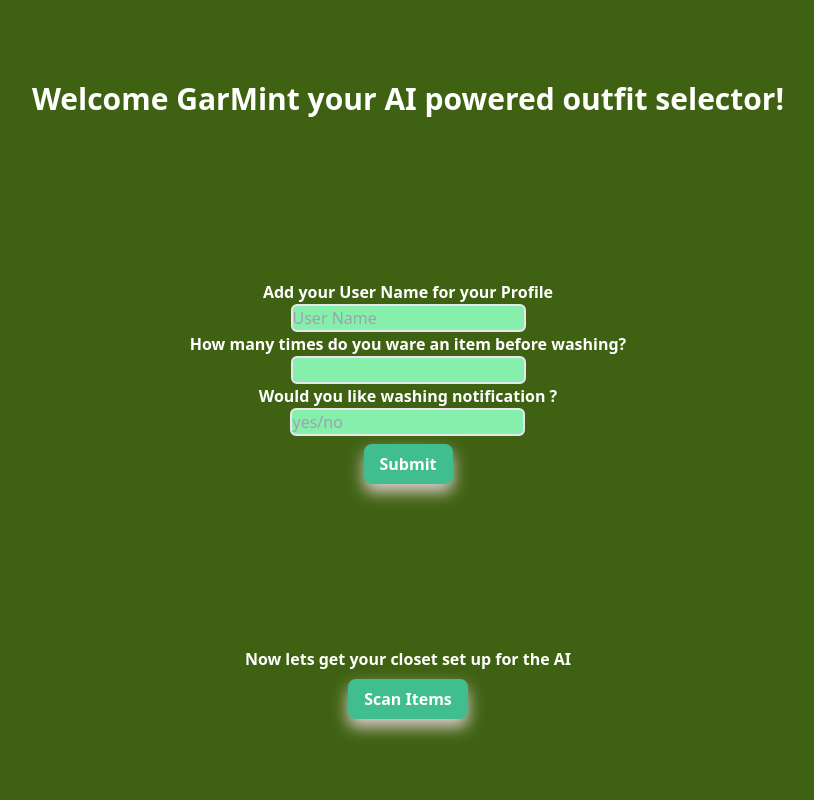
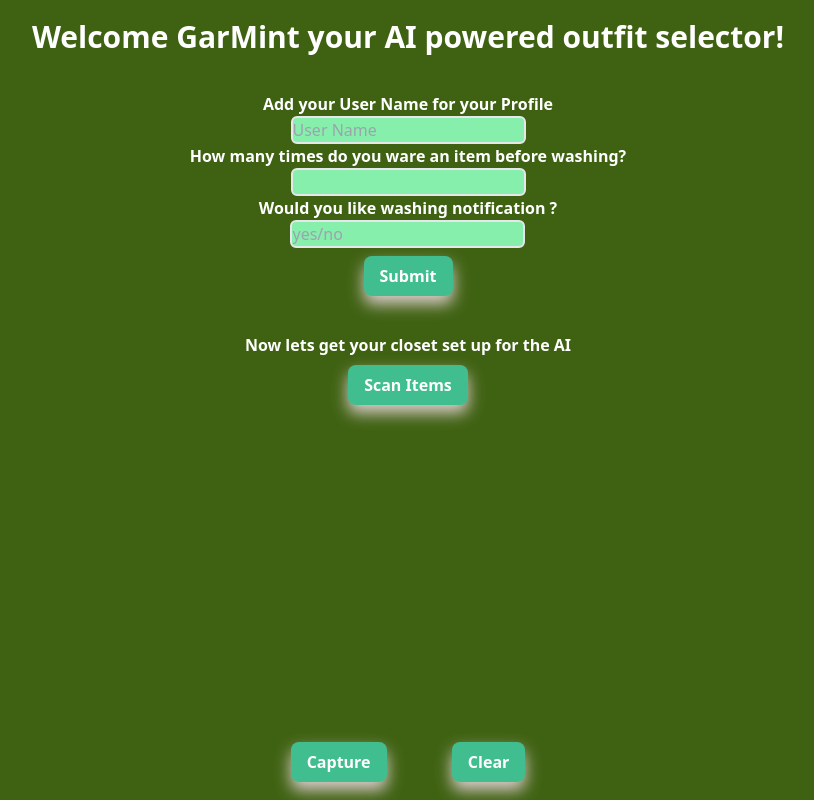
Before and after one commit to treserio/GarMint-Capstone, a Next.js app: page /first_time_login in a window 1280 px wide. Both pictures are taken after a click on the button "Scan Items". Shown: the whole page, without its empty margins (232-1046 px from the left). Built offline with nearby package versions, Linux system fonts and the light colour scheme; no server answers; what aws-amplify would draw is missing.

Commit message:
working on camera capture

```diff
--- /dev/null
+++ b/pages/camera.js
@@ -0,0 +1,95 @@
+// import { write } from "fs";
+import React, { useRef, useEffect, useState } from "react";
+
+export default function Camera() {
+  const videoRef = useRef(null);
+  const photoRef = useRef(null);
+  const [mediaStream, setMediaStream] = useState(false);
+
+  const getMedia = () => {
+    const constraints = {
+      video: { facingMode: "environment" },
+    };
+    navigator.mediaDevices
+      .getUserMedia(constraints)
+      .then((stream) => {
+        let video = videoRef.current;
+        video.srcObject = stream;
+        setMediaStream(stream);
+      })
+      .catch((e) => console.log(e));
+  };
+
+  const capture = () => {
+    const canvas = document.getElementsByClassName('canvas')
+    console.log(canvas);
+
+    const width = 414;
+    const height = 736;
+
+    let video = videoRef;
+    let photo = photoRef;
+
+    photo.width = width;
+    photo.height = height;
+
+    canvas.getContext("2d").drawImage(video, 0, 0, width, height);
+    console.log(context);
+    let data = canvas.toDataURL("image/png");
+    photo.setAttribute("src", data);
+    console.log(data);
+    setMediaStream(true);
+  };
+
+
+  useEffect(() => {
+    getMedia();
+  }, [videoRef]);
+
+
+  const clear = () => {
+    photoRef.current.src = "";
+  };
+
+  // save photo to database not sure what tags need be used to save to database
+
+  // const savePhoto = () => {
+  //   const photo = photoRef.current.src;
+  //   const data = { photo };
+  //   fetch('/api/savePhoto', {
+  //     method: 'POST',
+  //     headers: {
+  //       'Content-Type': 'application/json'
+  //     },
+  //     body: JSON.stringify(data)
+  //   })
+  // }
+
+  // save image to a file locally
+  // const savePhoto = () => {
+  //  const photo = photoRef.current.src;
+  //  write(photo, 'image.png', function(err) {
+  //    if (err) {
+  //      console.log(err);
+  //    } else {
+  //      console.log('Photo saved successfully!');
+  //    }
+  //  }, 'base64');
+  // }
+  return (
+    <div className='camera'>
+      <video
+        ref={videoRef}
+        autoPlay
+        playsInline
+        style={{ width: "100%", height: "100%" }}
+      />
+      <div className={"result " + (mediaStream ? 'mediaStream' : '')} />
+        <canvas ref={photoRef}></canvas>
+      <div className="flex items-center justify-around camera-controls">
+        <button className="button button:hover" onClick={capture}>Capture</button>
+        <button className='button button:hover' onClick={clear}>Clear</button>
+      </div>
+    </div>
+  );
+}
--- a/pages/first_time_login.tsx
+++ b/pages/first_time_login.tsx
@@ -1,4 +1,11 @@
+// import  useUserMedia  from '../ui-components/access_cam.js';
+import Camera from './camera';
+import { useState } from 'react';
+
 function FirstTimeLoginInput() {
+
+    const [isCameraOpen, setIsCameraOpen] = useState(false);
+    const toggleCam = () => setIsCameraOpen(!isCameraOpen);
 
     return (
         <>
@@ -39,9 +46,11 @@ function FirstTimeLoginInput() {
             <div className="flex flex-col items-center justify-center ">
                 <h2 className="text-center font-semibold">Now lets get your closet set up for the AI</h2>
                 <button  className="button button:hover button:focus mt-2"
-                onClick={() => {}}>Scan Items</button>
+
+                onClick={() => toggleCam() }>Scan Items</button>
 
             </div>
+            {isCameraOpen && <Camera />}
         </div>
         </>
         );
--- a/ui-components/access_cam.js
+++ b/ui-components/access_cam.js
@@ -5,7 +5,8 @@ const CAPTURE_OPTIONS = {
   video: { facingMode: "user" },
 };
 
-export const useUserMedia = (requestedMedia) => {
+function useUserMedia(requestedMedia) {
+
   const [mediaStream, setMediaStream] = useState(null);
 
   const handleSuccess = useCallback((stream) => {
@@ -41,3 +42,5 @@ export const useUserMedia = (requestedMedia) => {
 
   return mediaStream;
 }
+
+export default useUserMedia;
```
